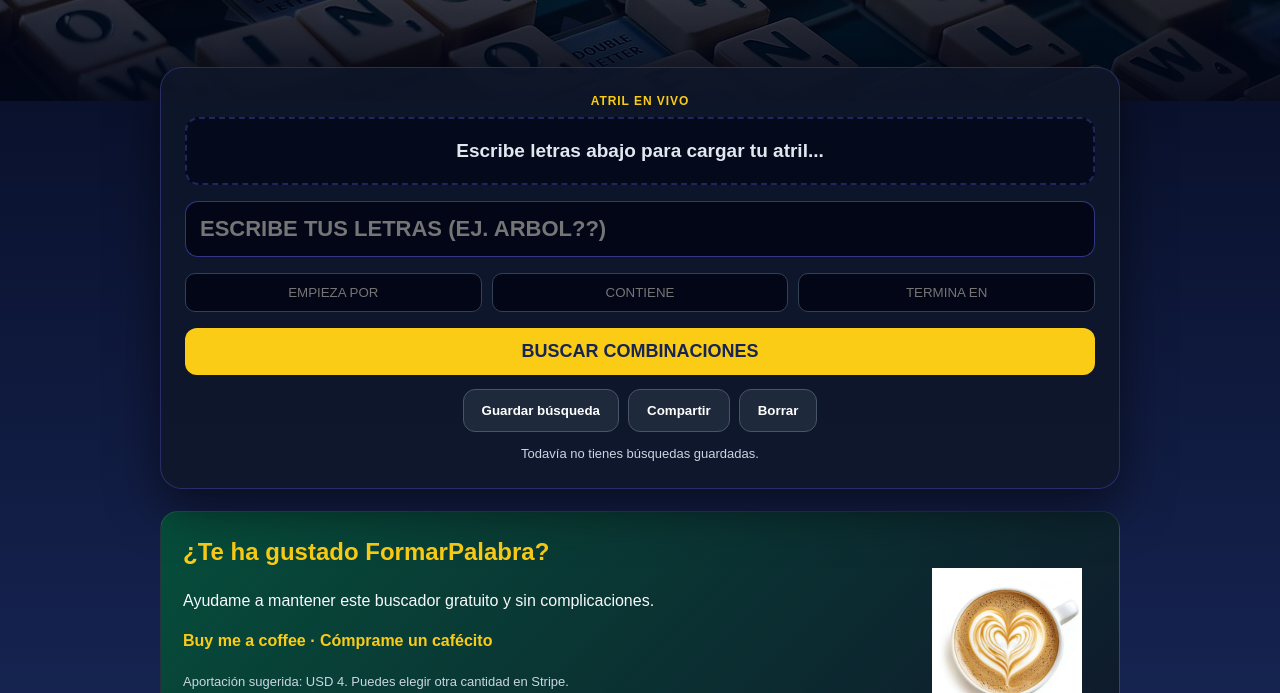
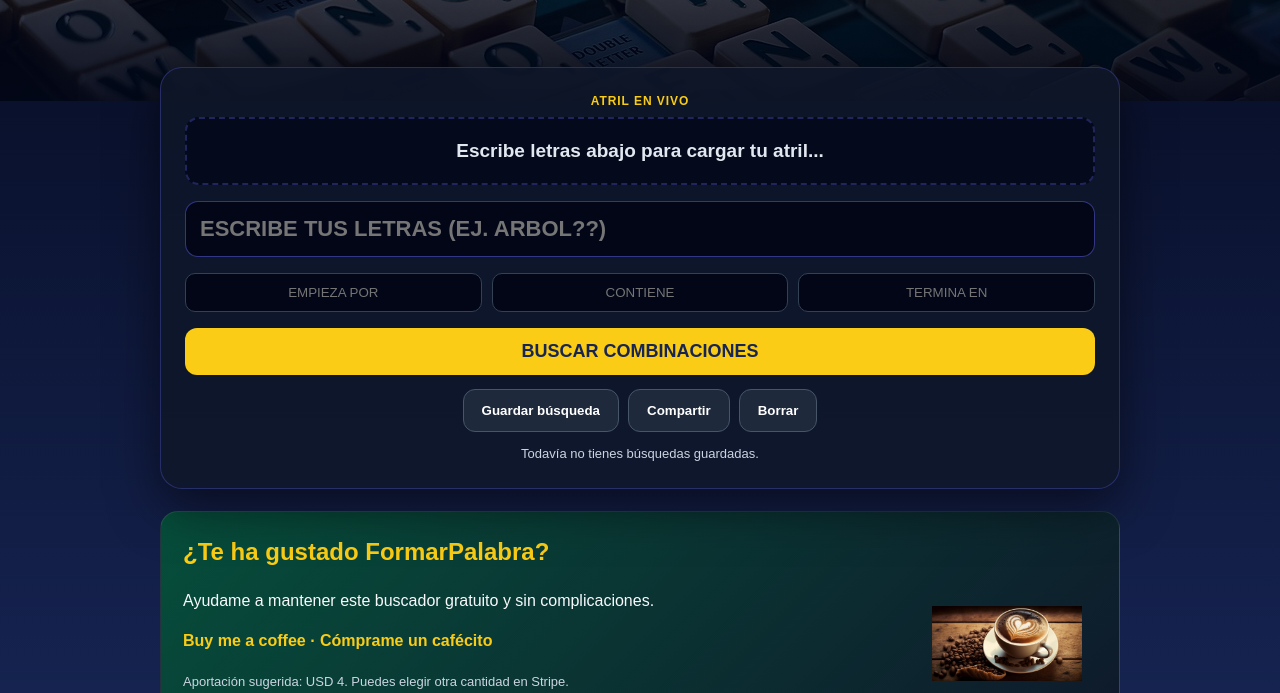
Before and after one commit to pafoxworth123/formapalabra, a plain HTML site: page index.html in a window 1280 px wide. Shown: the part 259-952 px from the top of the page. Drawn offline with Linux system fonts and the light colour scheme.

Commit message:
Add files via upload

```diff
--- a/index.html
+++ b/index.html
@@ -37,7 +37,7 @@
       <div id="savedBox" class="small" style="margin-top:12px"></div>
       <div id="resultsSection" class="results" hidden><h2>Jugadas válidas</h2><p class="small" id="resultsCount"></p><div id="resultsList"></div></div>
     </section>
-    <section class="section support"><div class="support-content"><h2>¿Te ha gustado FormarPalabra?</h2><p>Ayudame a mantener este buscador gratuito y sin complicaciones.</p><div class="tools"><div><p style="margin:0 0 6px;font-weight:900;color:#facc15">Buy me a coffee · Cómprame un cafécito</p><stripe-buy-button buy-button-id="buy_btn_1UMImrAeH8yvhSODy3VwRVeS" publishable-key="pk_live_51UMHljAeH8yvhSODrJJLfVxelMdKd44ckFEyLPLZvBa4pk8ur3t6uhOLD5XEw5tXKIzU8LL0TmqFfRA96LzoyTjz008YCLhiLF"></stripe-buy-button></div></div><p class="small">Aportación sugerida: USD 4. Puedes elegir otra cantidad en Stripe.</p></div><img class="coffee-art" src="coffee-cup.webp" alt="Taza de café"> </section>
+    <section class="section support"><div class="support-content"><h2>¿Te ha gustado FormarPalabra?</h2><p>Ayudame a mantener este buscador gratuito y sin complicaciones.</p><div class="tools"><div><p style="margin:0 0 6px;font-weight:900;color:#facc15">Buy me a coffee · Cómprame un cafécito</p><stripe-buy-button buy-button-id="buy_btn_1UMImrAeH8yvhSODy3VwRVeS" publishable-key="pk_live_51UMHljAeH8yvhSODrJJLfVxelMdKd44ckFEyLPLZvBa4pk8ur3t6uhOLD5XEw5tXKIzU8LL0TmqFfRA96LzoyTjz008YCLhiLF"></stripe-buy-button></div></div><p class="small">Aportación sugerida: USD 4. Puedes elegir otra cantidad en Stripe.</p></div><img class="coffee-art" src="the-cup-of-latte.jpg" alt="Taza de café"> </section>
     <section class="section signup"><h2>Recibe retos y novedades de palabras (Gratis)</h2><p>Un correo ocasional con retos, trucos y nuevas funciones de FormarPalabra.</p><div id="mc_embed_shell"><div id="mc_embed_signup"><form action="https://FormarPalabra.us5.list-manage.com/subscribe/post?u=bb5de61450a97fa2b847347e2&amp;id=e95d922838&amp;f_id=00e140e0f0" method="post" id="mc-embedded-subscribe-form" name="mc-embedded-subscribe-form" class="validate" target="_blank"><div id="mc_embed_signup_scroll"><label for="mce-EMAIL">Correo electrónico <span aria-hidden="true">*</span></label><input type="email" name="EMAIL" id="mce-EMAIL" required><div aria-hidden="true" style="position:absolute;left:-5000px"><input type="text" name="b_bb5de61450a97fa2b847347e2_e95d922838" tabindex="-1" value=""></div><input type="submit" name="subscribe" id="mc-embedded-subscribe" value="Suscribirme"></div></form></div></div></section>
     <section class="section"><h2>FormarPalabra Pro — próximamente</h2><div class="cards"><div class="card"><h3>Sin anuncios</h3><p class="small">Una experiencia limpia para encontrar tu jugada.</p></div><div class="card"><h3>Búsquedas guardadas</h3><p class="small">Conserva tus combinaciones y vuelve a ellas rápidamente.</p></div><div class="card"><h3>Filtros avanzados</h3><p class="small">Más control sobre longitud, comodines y puntuación.</p></div></div></section>
     <section class="section"><h2>¿Cómo usar el buscador para formar palabras?</h2><p>Introduce las letras disponibles y utiliza <strong>?</strong> o <strong>*</strong> como comodín. Puedes indicar por qué letras empieza, qué contiene o cómo termina la palabra. Los resultados se ordenan por longitud y puntuación calculada.</p><h3>Diccionario y significado</h3><p>Las jugadas enlazan con la consulta correspondiente en el Diccionario de la lengua española de la RAE.</p></section>
```
Also changed, not shown: the-cup-of-latte.jpg (added).
